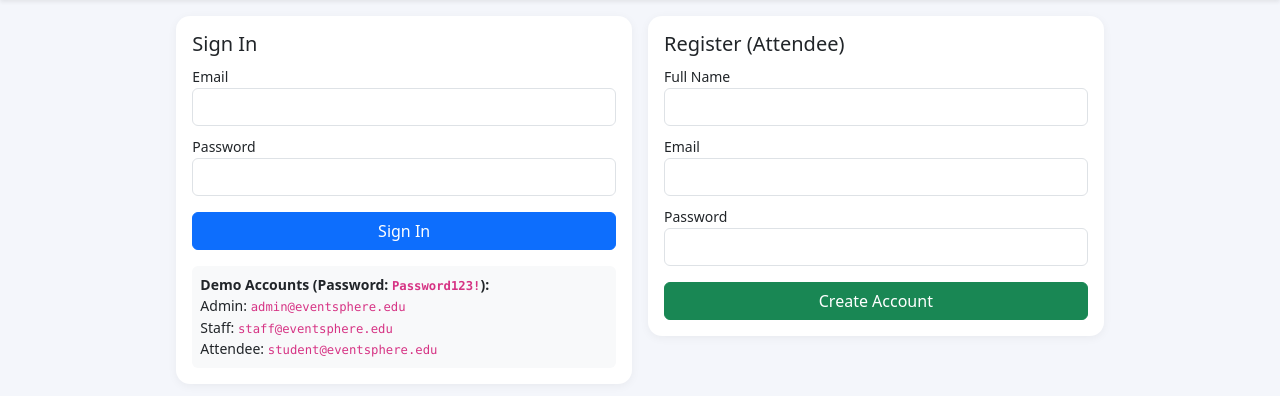
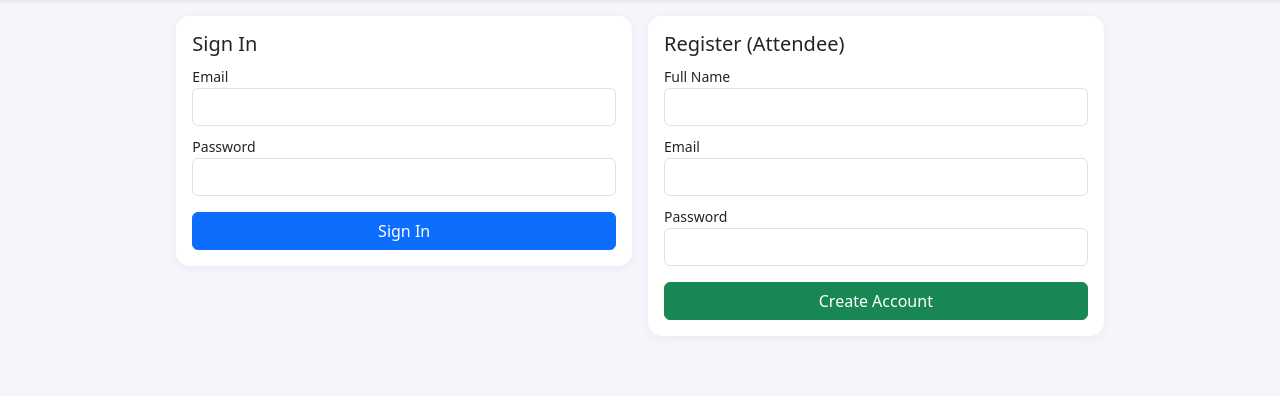
Before and after one commit to punya2001-pk/EventSphere, a FastAPI app: page /auth in a window 1280 px wide. Shown: the part 56-452 px from the top of the page. Run offline with FastAPI, Linux system fonts and the light colour scheme.

Commit message:
Update auth.html

```diff
--- a/app/templates/auth.html
+++ b/app/templates/auth.html
@@ -10,12 +10,6 @@
         <div class="mb-3"><label class="small">Password</label><input type="password" name="password" class="form-control" required></div>
         <button class="btn btn-primary w-100">Sign In</button>
       </form>
-      <div class="mt-3 p-2 bg-light rounded small">
-        <strong>Demo Accounts (Password: <code>Password123!</code>):</strong><br>
-        Admin: <code>admin@eventsphere.edu</code><br>
-        Staff: <code>staff@eventsphere.edu</code><br>
-        Attendee: <code>student@eventsphere.edu</code>
-      </div>
     </div>
   </div>
   <div class="col-12 col-md-5">
```
